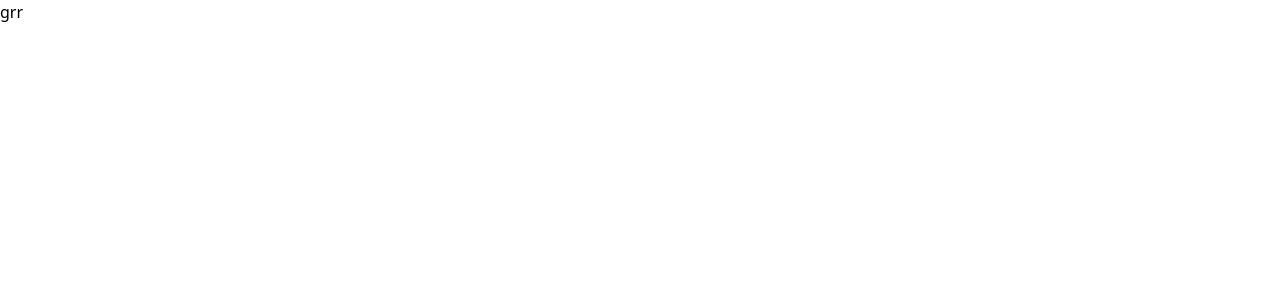
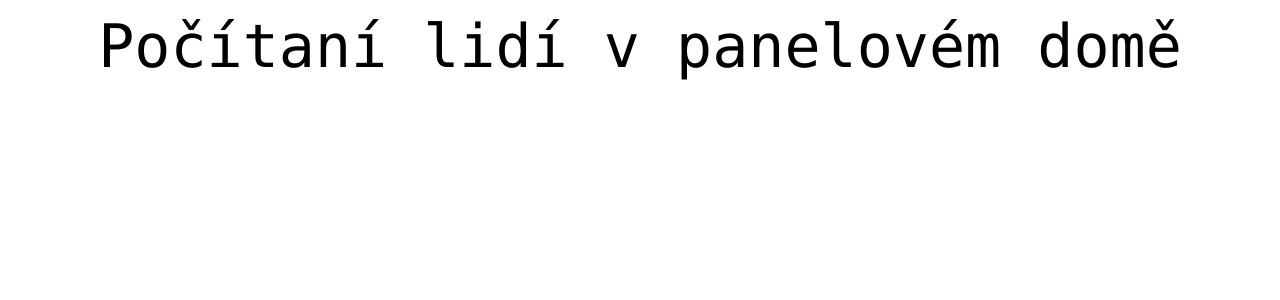
Before and after one commit to Radekminecraft/hackathon, a Next.js app in the folder web/: page / in a window 1280 px wide. Shown: the top 300 px of the page. Built offline with nearby package versions, Linux system fonts and the light colour scheme.

Commit message:
bandejs fix

```diff
--- a/web/pages/index.js
+++ b/web/pages/index.js
@@ -5,7 +5,12 @@ import localFont from "next/font/local";
 export default function Home() {
   return (
     <>
-    grr
+      <h1 className="text-black text-6xl text-center m-4 font-mono">
+        Počítaní lidí v panelovém domě
+      </h1>
+      <p className="text-red-600">
+
+      </p>
     </>
   );
 }
```
